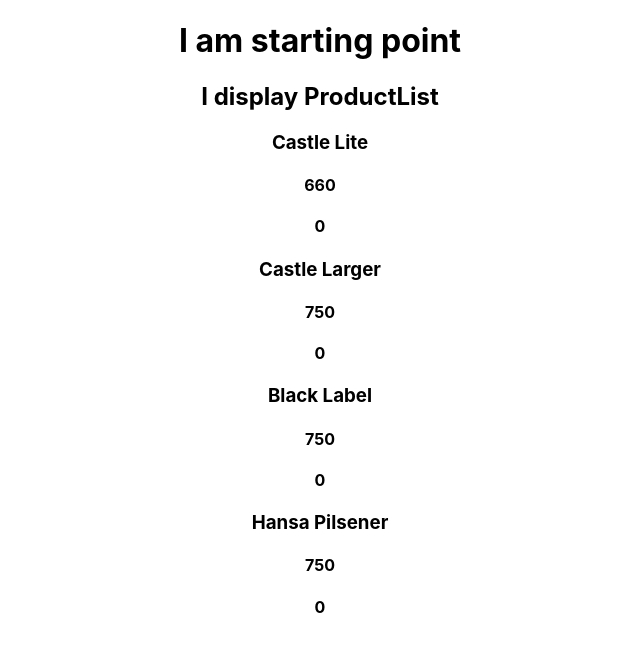
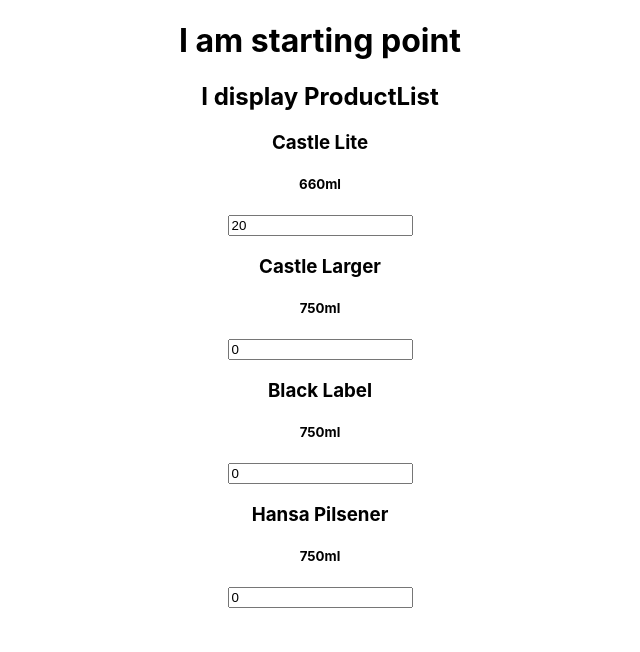
Before and after one commit to tabs150/inventroid, a React (Create React App) app: page / in a window 1280 px wide. Shown: the top 652 px of the page, without its empty margins (320-960 px from the left). Built offline with nearby package versions, Linux system fonts and the light colour scheme.

Commit message:
Experiment with item.quantity

```diff
--- a/src/App.js
+++ b/src/App.js
@@ -1,38 +1,58 @@
 import React, { useState } from 'react';
 import './App.css';
 import ProductList from './components/ProductList';
+// import ProductForm from './components/ProductForm';
 
 function App() {
   const [items, setItems] = useState([
     {
+      id: 1,
       name: 'Castle Lite',
       volume: 660,
       inStock: false,
-      quantity: 0
+      quantity: 20
     },
     {
+      id: 2,
       name: 'Castle Larger',
       volume: 750,
       inStock: false,
       quantity: 0
     },
     {
+      id: 3,
       name: 'Black Label',
       volume: 750,
       inStock: false,
       quantity: 0
     },
     {
+      id: 4,
       name: 'Hansa Pilsener',
       volume: 750,
       inStock: false,
       quantity: 0
     }
   ]);
+
+  const changeQty = (index, qty) => {
+    // const selectedItem = items.filter(item => item.id === id);
+    /* console.log('items', items);
+    console.log('index', index);
+    console.log('qty', qty);
+    const selectedItem = items[index];
+    console.log('selectedItem', selectedItem);
+    selectedItem.quantity = qty;
+    console.log('quantity', selectedItem.quantity); */
+    const newItems = [...items];
+    newItems[index].quantity = 4;
+    setItems(newItems);
+  };
   return (
     <div className='App'>
       <h1>I am starting point</h1>
-      <ProductList value={items} />
+      <ProductList value={items} changeQty={changeQty} />
+      {/*<ProductForm changeQty={changeQty} /> */}
     </div>
   );
 }
--- a/src/components/Product.js
+++ b/src/components/Product.js
@@ -1,11 +1,17 @@
 import React from 'react';
-import ProductItem from './ProductItem';
+// import ProductItem from './ProductItem';
 
-function Product({ index, item }) {
+function Product({ index, item, changeQty }) {
   return (
     <div>
       <h3>{item.name}</h3>
-      <ProductItem value={item} />
+      <h5>{item.volume}ml</h5>
+      <input
+        type='number'
+        className='quantity'
+        value={item.quantity}
+        onChange={() => changeQty(index, item.quantity)}
+      />
     </div>
   );
 }
--- /dev/null
+++ b/src/components/ProductForm.js
@@ -0,0 +1,24 @@
+import React, { useState } from 'react';
+
+const ProductForm = ({ changeQty }) => {
+  const [value, setValue] = useState(0);
+
+  const handleSubmit = e => {
+    e.preventDefault();
+    if (!value) return;
+    changeQty(value);
+    setValue('');
+  };
+  return (
+    <form onSubmit={handleSubmit}>
+      <input
+        type='number'
+        className='quantity'
+        value={value}
+        onChange={e => setValue(e.target.value)}
+      />
+    </form>
+  );
+};
+
+export default ProductForm;
--- a/src/components/ProductItem.js
+++ b/src/components/ProductItem.js
@@ -4,7 +4,6 @@
   return (
     <div>
       <h4>{value.volume}</h4>
-      <h4>{value.quantity}</h4>
     </div>
   );
 }
--- a/src/components/ProductList.js
+++ b/src/components/ProductList.js
@@ -1,12 +1,17 @@
 import React from 'react';
 import Product from './Product';
 
-function ProductList({ value }) {
+function ProductList({ value, changeQty }) {
   return (
     <div>
       <h2>I display ProductList</h2>
       {value.map((item, index) => (
-        <Product key={index} index={index} item={item} />
+        <Product
+          key={index}
+          index={index}
+          item={item}
+          changeQty={changeQty}
+        />
       ))}
     </div>
   );
```
